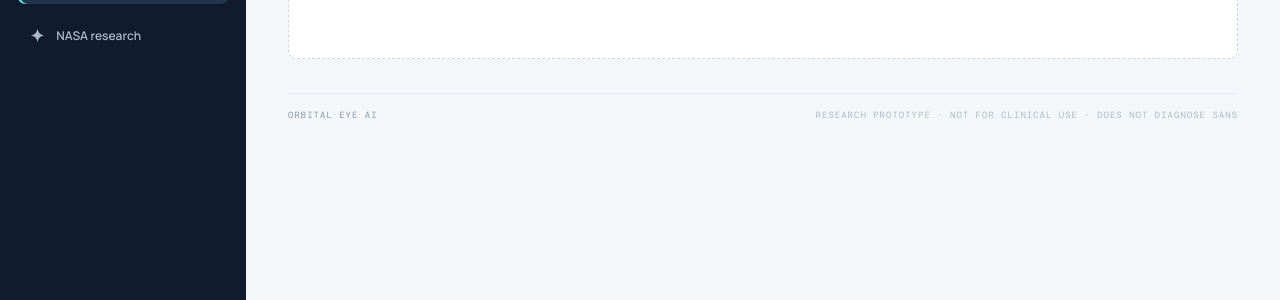
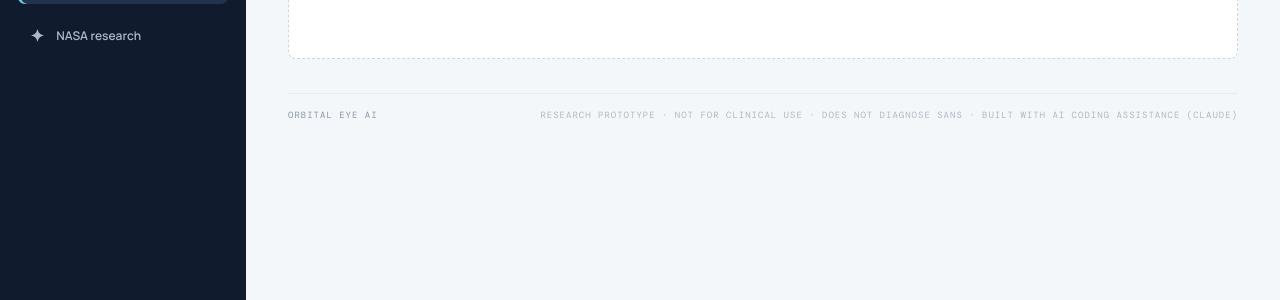
Before and after one commit to anitoru/orbital_eye_ai, a Flask app: page /alerts in a window 1280 px wide. Shown: the part 407-707 px from the top of the page. Run offline with Flask 3, Linux system fonts and the light colour scheme; data that the repository does not hold is empty.

Commit message:
Disclose AI coding assistance (NASA Space Apps SI rules)
README section 'Use of AI tools', notes in the app README, app.py docstring and
the app footer: code and documentation were written with the assistance of
Claude (Anthropic), directed and reviewed by the team; demo data are synthetic.

```diff
--- a/orbital_eye_ai/app.py
+++ b/orbital_eye_ai/app.py
@@ -12,6 +12,9 @@ Business logic lives in the `orbital/` package:
   orbital/monitoring.py  baseline comparison, timelines, alerts
   orbital/ml/            U-Net, inference, evaluation metrics
   orbital/demo.py        synthetic demonstration data
+
+AI disclosure: this codebase was written with the assistance of Claude (Anthropic), an AI coding
+assistant, directed and reviewed by the team. See "Use of AI tools" in the repository README.
 """
 from __future__ import annotations
 
--- a/orbital_eye_ai/app/templates/base.html
+++ b/orbital_eye_ai/app/templates/base.html
@@ -42,7 +42,7 @@
         {% endif %}
       {% endwith %}
       {% block content %}{% endblock %}
-      <footer>ORBITAL EYE AI <span>RESEARCH PROTOTYPE · NOT FOR CLINICAL USE · DOES NOT DIAGNOSE SANS</span></footer>
+      <footer>ORBITAL EYE AI <span>RESEARCH PROTOTYPE · NOT FOR CLINICAL USE · DOES NOT DIAGNOSE SANS · BUILT WITH AI CODING ASSISTANCE (CLAUDE)</span></footer>
     </main>
   </div>
   <script src="{{ url_for('static', filename='js/app.js') }}"></script>
```
Also changed, not shown: README.md, orbital_eye_ai/README.md.
